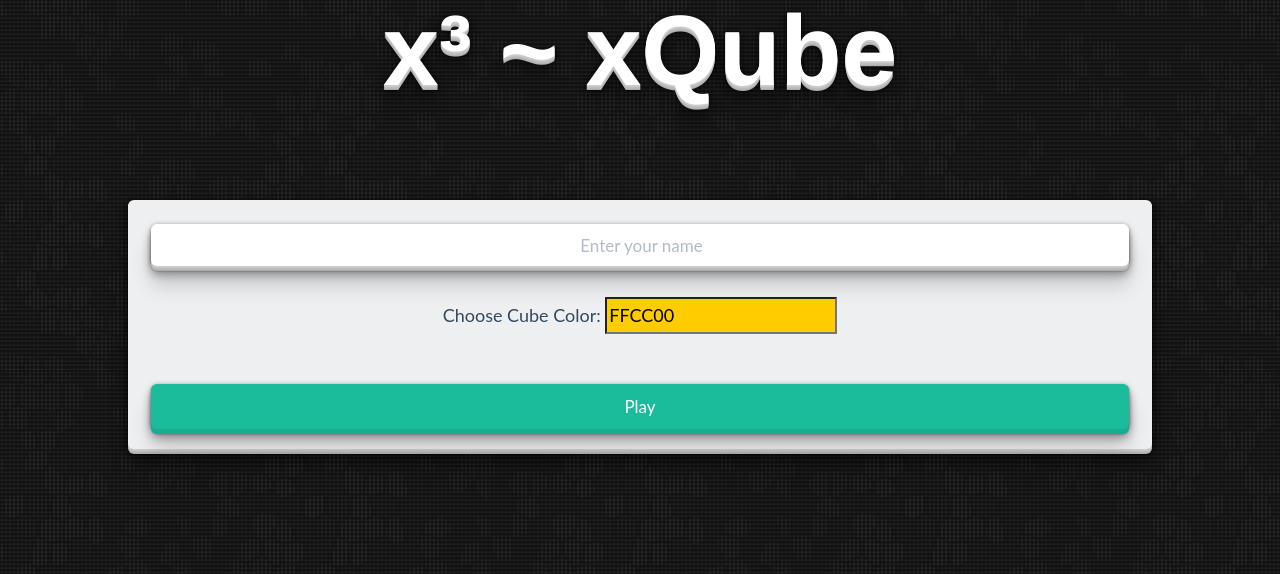
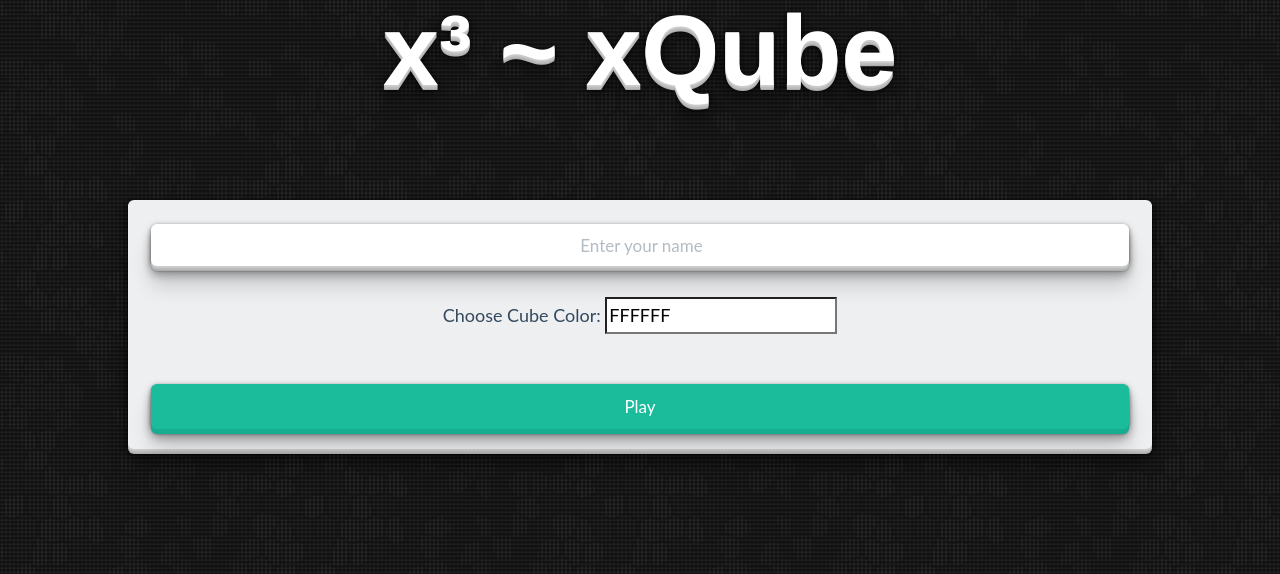
Before and after one commit to xseano/xQube, a PHP site: page / in a window 1280 px wide. Shown: the top 574 px of the page. Run offline with PHP 8.4, Linux system fonts and the light colour scheme; style sheets or scripts are compiled from the project's sources; some web fonts are replaced.

Commit message:
Fixed bug with default coloring

```diff
--- a/web/index.php
+++ b/web/index.php
@@ -29,8 +29,8 @@ function crc32b($ptf) {
             <div class="form-group">
               <input type="text" class="form-control login-field" value="" placeholder="Enter your name" id="login-name">
               <br>
-              Choose Cube Color: <input class="jscolor {onFineChange:'updateColor(this)'}" value="FFCC00">
-              <input id="colorInput" type="hidden" name="colorInput">
+              Choose Cube Color: <input class="jscolor {onFineChange:'updateColor(this)'}" value="FFFFFF">
+              <input id="colorInput" type="hidden" name="colorInput" value="rgb(255, 255, 255)">
               <label class="login-field-icon fui-user" for="login-name"></label>
             </div>
             <button style="margin-top: 50px;" class="btn btn-primary btn-lg btn-block" onClick="onLoad()">Play</button>
```
